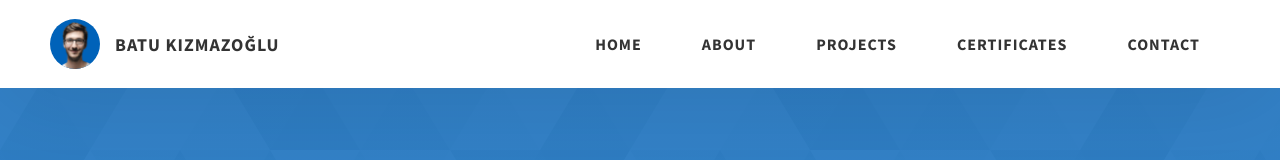
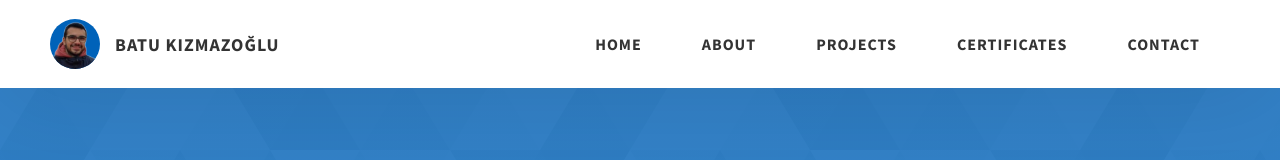
Before and after one commit to batukizmazoglu/batukizmazoglu.github.io, a website: page index.html in a window 1280 px wide. Shown: the top 160 px of the page. Drawn offline with Linux system fonts and the light colour scheme.

Commit message:
Update index.html

```diff
--- a/index.html
+++ b/index.html
@@ -21,7 +21,7 @@
           <div class="header__content">
               <div class="header__logo-container">
                   <div class="header__logo-img-cont">
-                      <img src="./assets/png/john-doe.png"
+                      <img src="./assets/png/batu-kizmazoglu.png"
                            alt="Batu Kızmazoğlu Logo Image"
                            class="header__logo-img" />
                   </div>
```
